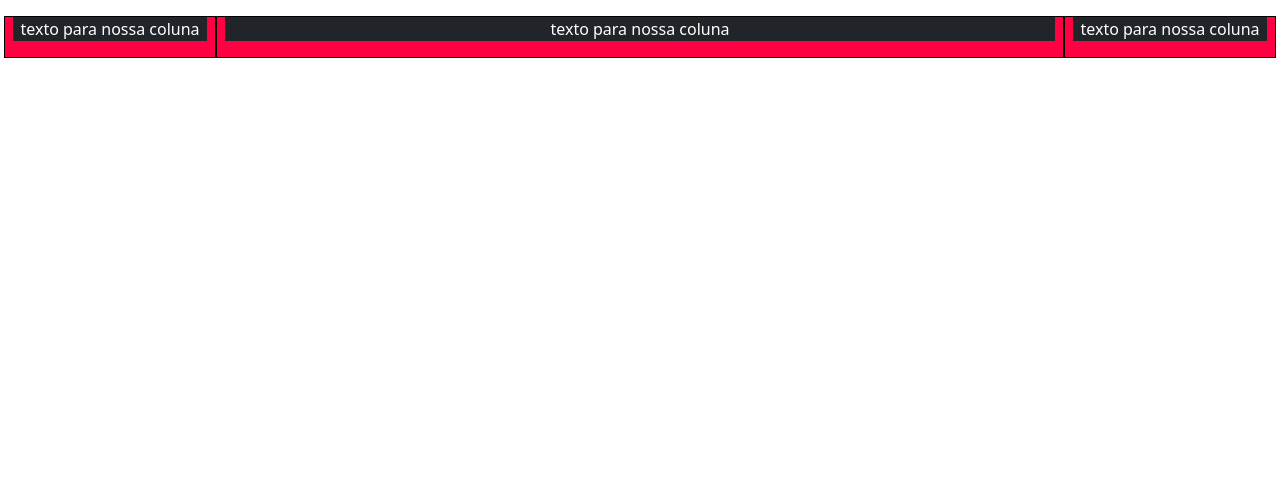
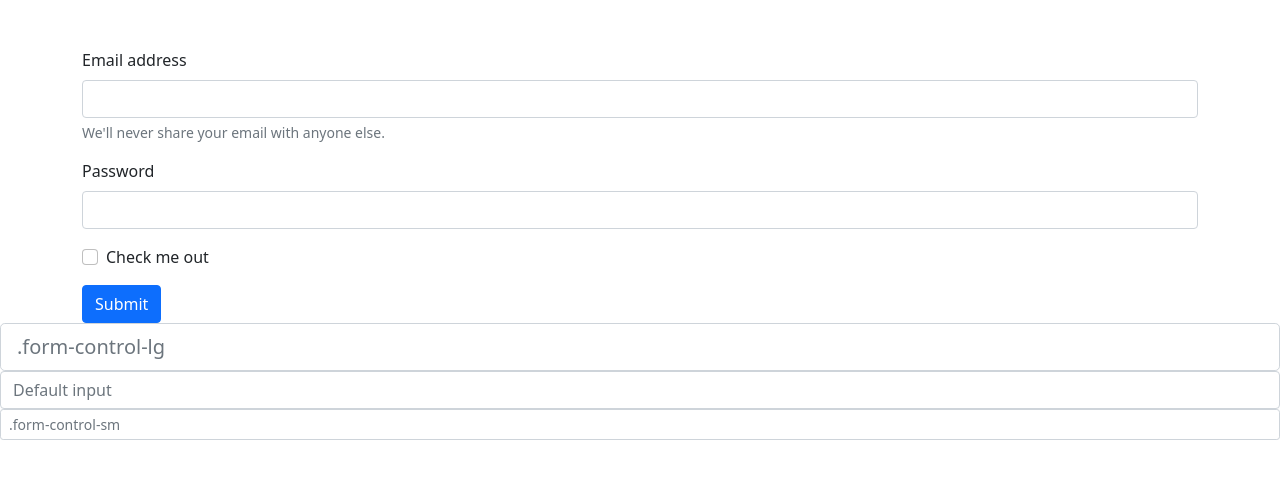
Before and after one commit to Valbertth08/Estudos-Bootstrap, a plain HTML site: page index.html in a window 1280 px wide. Drawn offline with nearby package versions, Linux system fonts and the light colour scheme.

Commit message:
adicionand forms

```diff
--- a/index.html
+++ b/index.html
@@ -19,23 +19,28 @@
 </head>
 <body>
     <!--GRID COM DUAS COLUNAS, CUMA MAIOR E OUTRA MENOR-->
-    <div class="container-fluid pt-3">
-        <!--O FLUID É USADO NO CONTAINER É PARA O CONTAINER SEMPRE SE ADAPTAR A 100% DA TELA-->
-        <!--o guter, é os espaços entre as colunas, que pode ser gx,gy, ou g-->
-        <div class="row gx-3">
-            <!--QUANDO EU COLOCO O "LG", DEPOIS DA COLUNA, INDICO QUE O BREAKPOINT (QUEBRA) VAI SER NA SUA RESPONSIVIDADE, OU SEJA, EM UMA GRANDE QUANTIDADE DE PIXEL-->
-            <div class="col-lg coll">
-                <p class="bg-dark">texto para nossa coluna</p>
+    <div class="container pt-5">
+        <form>
+            <div class="mb-3">
+                <label for="exampleInputEmail1" class="form-label">Email address</label>
+                <input type="email" class="form-control" id="exampleInputEmail1" aria-describedby="emailHelp">
+                <div id="emailHelp" class="form-text">We'll never share your email with anyone else.</div>
             </div>
-            <!--INDICO QUE ESSE ELEMENTO OCUPA 8 ESPAÇOS -->
-            <div class="col-lg-8 coll">
-                <p class="bg-dark">texto para nossa coluna</p>
+            <div class="mb-3">
+                <label for="exampleInputPassword1" class="form-label">Password</label>
+                <input type="password" class="form-control" id="exampleInputPassword1">
             </div>
+            <div class="mb-3 form-check">
+                <input type="checkbox" class="form-check-input" id="exampleCheck1">
+                <label class="form-check-label" for="exampleCheck1">Check me out</label>
+            </div>
+            <button type="submit" class="btn btn-primary">Submit</button>
+        </form>
+        </div>
 
-            <div class="col-lg coll">
-                <p class="bg-dark">texto para nossa coluna</p>
-            </div>
-        </div>
+        <input class="form-control form-control-lg" type="text" placeholder=".form-control-lg" aria-label=".form-control-lg example">
+<input class="form-control" type="text" placeholder="Default input" aria-label="default input example">
+<input class="form-control form-control-sm" type="text" placeholder=".form-control-sm" aria-label=".form-control-sm example">
 
 </div>
 
```
